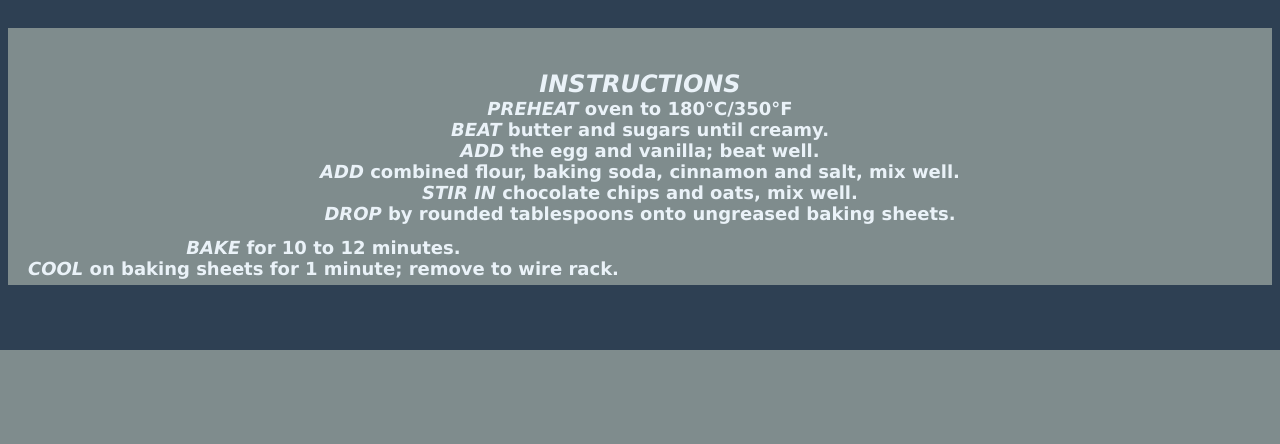
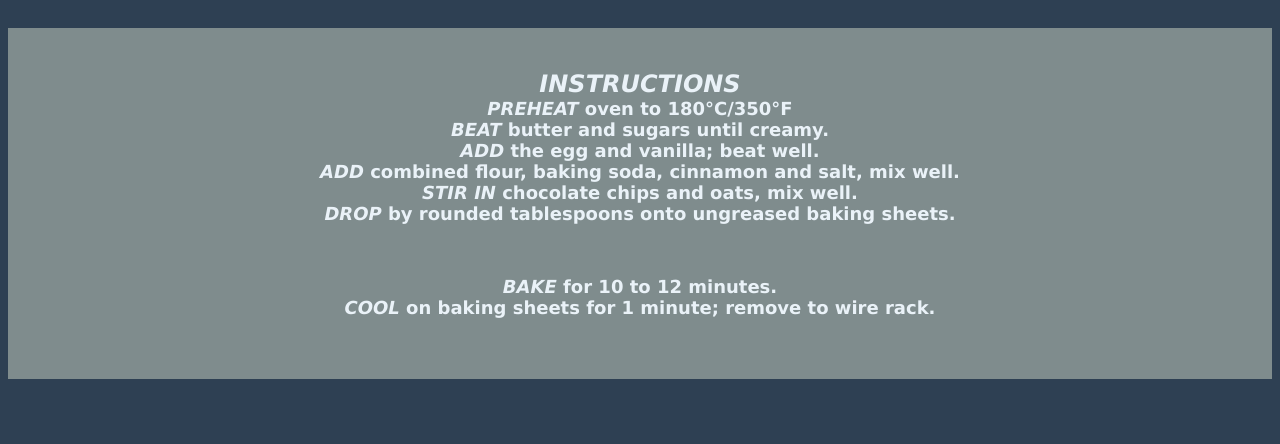
Before and after one commit to zachstep05/zachstep05.github.io, a PHP site: page /post1.html in a window 1280 px wide. Shown: the part 1446-1890 px from the top of the page. Before the commit the page ends 1796 px from the top, so only its background shows below. Run offline with PHP 8.4, Linux system fonts and the light colour scheme.

Commit message:
Update styles.css

```diff
--- a/styles.css
+++ b/styles.css
@@ -17,12 +17,6 @@ body {
   background-color: #7F8C8D;
   padding: 20px;
   margin-top: 20px;
-  .img {
-  float: right;
-}
-  p {
-     float: left;
-  }
 }
 
 /* Footer */
```
